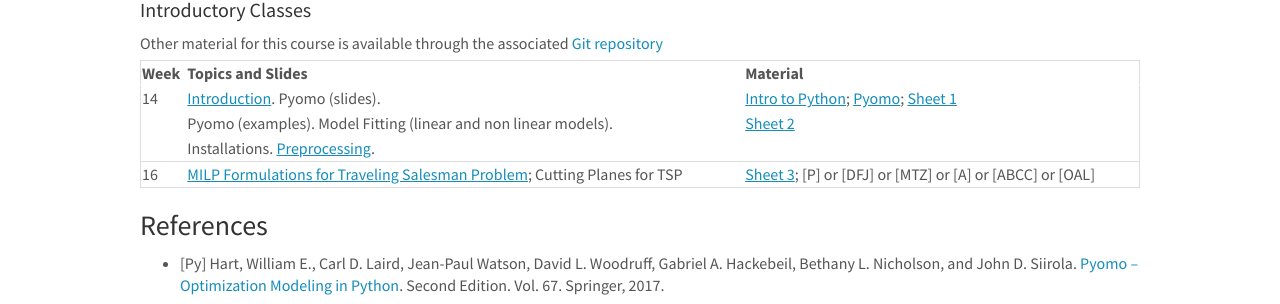
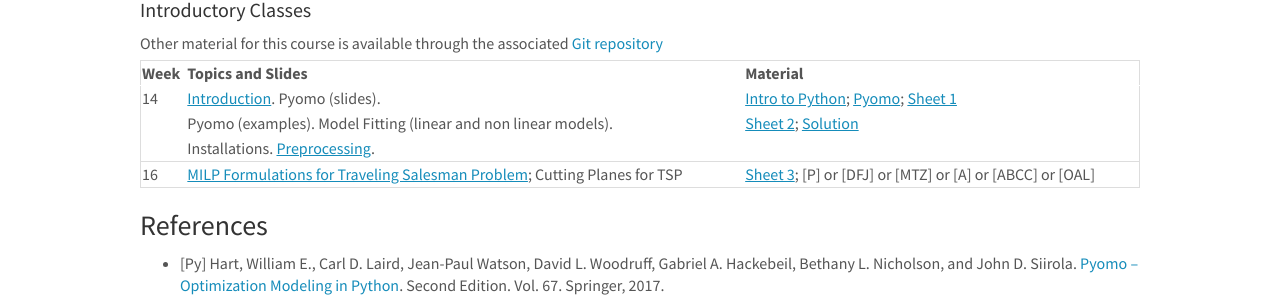
Before and after one commit to DM872/dm872.github.io, a Jekyll site: the page built from index.md, in a window 1280 px wide and 1069 px high. Shown: the part 364-668 px from the top of the window. Built offline with Jekyll 4.4.1, drawn with Linux system fonts in a browser that asks for light colours; nearby versions of some CDN libraries.

```diff
--- a/index.md
+++ b/index.md
@@ -42,13 +42,13 @@ Other material for this course is available through the associated
 [Git repository](https://github.com/DM872/Material)
 
 
-| Week	 | Topics and Slides                                                        | 	Material                                                                 |
-|--------------+--------------------------------------------------------------------------+----------------------------------------------------------------------------------|
-|           14 | [Introduction][51]. Pyomo (slides).                                      | [Intro to Python][10];  [Pyomo](http://www.pyomo.org/documentation); [Sheet 1][11] |
-|              | Pyomo (examples).  Model Fitting (linear and non linear models).         | [Sheet 2][12]                                                                    |
-|              | Installations. [Preprocessing][52].                                      |                                                                                  |
-|--------------+--------------------------------------------------------------------------+----------------------------------------------------------------------------------|
-|           16 | [MILP Formulations for Traveling Salesman Problem][53]; Cutting Planes for TSP | [Sheet 3][13]; [P] or [DFJ] or [MTZ] or [A] or [ABCC] or [OAL]                                                                                 |
+| Week	 | Topics and Slides                                                              | 	Material                                                                   |
+|--------------+--------------------------------------------------------------------------------+------------------------------------------------------------------------------------|
+|           14 | [Introduction][51]. Pyomo (slides).                                            | [Intro to Python][10];  [Pyomo](http://www.pyomo.org/documentation); [Sheet 1][11] |
+|              | Pyomo (examples).  Model Fitting (linear and non linear models).               | [Sheet 2][12]; [Solution][32]                                                      |
+|              | Installations. [Preprocessing][52].                                            |                                                                                    |
+|--------------+--------------------------------------------------------------------------------+------------------------------------------------------------------------------------|
+|           16 | [MILP Formulations for Traveling Salesman Problem][53]; Cutting Planes for TSP | [Sheet 3][13]; [P] or [DFJ] or [MTZ] or [A] or [ABCC] or [OAL]                     |
 
 
 
```
